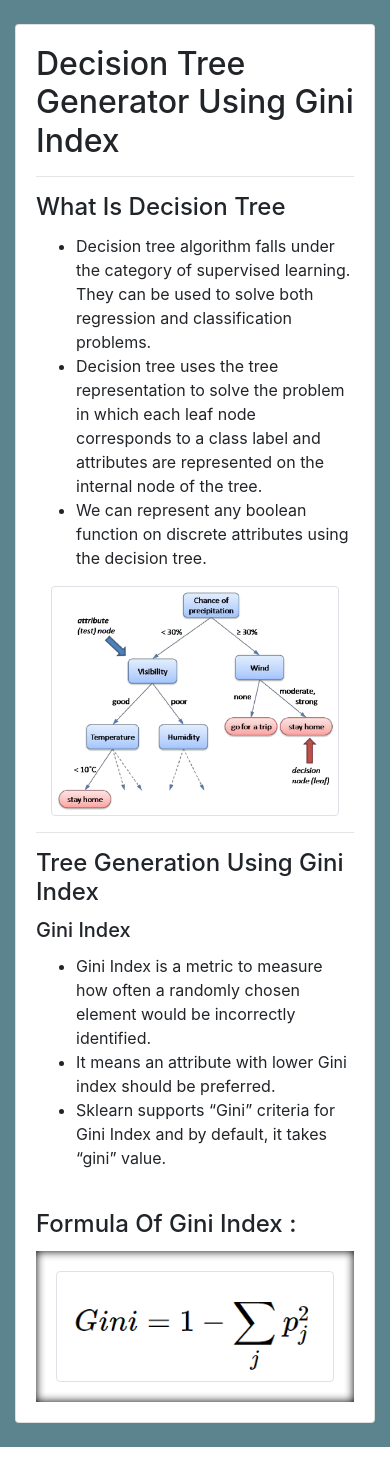
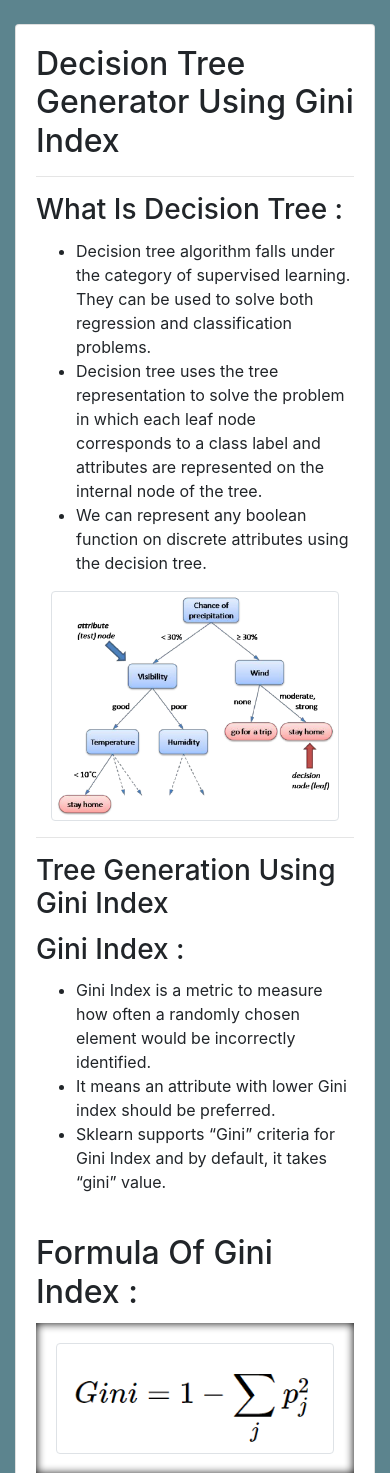
Before and after one commit to maulikb/mining-assignment, a Django app: page / in a window 390 px wide. Shown: the part 56-1529 px from the top of the page. Before the commit the page ends 1503 px from the top, so only its background shows below. Run offline with Django 3.2, Linux system fonts and the light colour scheme; some libraries are stand-ins or nearby versions.

Commit message:
django-responsive2 is added

```diff
--- a/mysite/templates/home.html
+++ b/mysite/templates/home.html
@@ -1,9 +1,51 @@
 {% extends 'base.html' %}
 {% load static %}
 {% block content %}
-  <h2 class="card-title">Decision Tree Generator Using Gini Index</h2>
+{% if device.is_xsmall or device.is_small %}
+  <h4 class="card-title">Decision Tree Generator Using Gini Index</h4>
   <hr>
-  <h4 class="card-title"> What Is Decision Tree</h4>
+  <h5 class="card-title"> What Is Decision Tree :</h5>
+
+  <ul>
+    <li>
+      Decision tree algorithm falls under the category of supervised learning. They can be used to solve both regression and classification problems.
+    </li>
+    <li>
+      Decision tree uses the tree representation to solve the problem in which each leaf node corresponds to a class label and attributes are represented on the internal node of the tree.
+    </li>
+    <li>
+      We can represent any boolean function on discrete attributes using the decision tree.
+    </li>
+  </ul>
+
+  <div class="container" style="text-align:center;">
+      <img src="{% static 'decision-tree.png' %}" class ="img-thumbnail" />
+  </div>
+  <hr>
+
+  <h5 class="card-title">Tree Generation Using Gini Index</h5>
+  <h6 class="card-title">Gini Index :</h6>
+  <ul>
+    <li>
+      Gini Index is a metric to measure how often a randomly chosen element would be incorrectly identified.
+    </li>
+    <li>
+      It means an attribute with lower Gini index should be preferred.
+    </li>
+    <li>
+      Sklearn supports “Gini” criteria for Gini Index and by default, it takes “gini” value.
+    </li>
+  </ul>
+  <br>
+  <h5 class="card-title">Formula Of Gini Index :</h5>
+  <div class="card-body" style="box-shadow:inset 0 0 10px #000000;text-align:center">
+    <img src="{% static 'gini_index.png' %}"  class ="img-thumbnail"/>
+
+  </div>
+  {% elif device.is_medium %}
+  <h3 class="card-title">Decision Tree Generator Using Gini Index</h3>
+  <hr>
+  <h4 class="card-title"> What Is Decision Tree :</h4>
 
   <ul>
     <li>
@@ -23,7 +65,7 @@
   <hr>
 
   <h4 class="card-title">Tree Generation Using Gini Index</h4>
-  <h5 class="card-title">Gini Index</h5>
+  <h5 class="card-title">Gini Index :</h5>
   <ul>
     <li>
       Gini Index is a metric to measure how often a randomly chosen element would be incorrectly identified.
@@ -36,10 +78,51 @@
     </li>
   </ul>
   <br>
-  <h4 class="card-title">Formula Of Gini Index :</h4>
+  <h5 class="card-title">Formula Of Gini Index :</h5>
   <div class="card-body" style="box-shadow:inset 0 0 10px #000000;text-align:center">
     <img src="{% static 'gini_index.png' %}"  class ="img-thumbnail"/>
 
   </div>
+  {% else %}
+  <h2 class="card-title">Decision Tree Generator Using Gini Index</h2>
+  <hr>
+  <h3 class="card-title"> What Is Decision Tree :</h3>
 
+  <ul>
+    <li>
+      Decision tree algorithm falls under the category of supervised learning. They can be used to solve both regression and classification problems.
+    </li>
+    <li>
+      Decision tree uses the tree representation to solve the problem in which each leaf node corresponds to a class label and attributes are represented on the internal node of the tree.
+    </li>
+    <li>
+      We can represent any boolean function on discrete attributes using the decision tree.
+    </li>
+  </ul>
+
+  <div class="container" style="text-align:center;">
+      <img src="{% static 'decision-tree.png' %}" class ="img-thumbnail" />
+  </div>
+  <hr>
+
+  <h3 class="card-title">Tree Generation Using Gini Index</h3>
+  <h3 class="card-title">Gini Index :</h3>
+  <ul>
+    <li>
+      Gini Index is a metric to measure how often a randomly chosen element would be incorrectly identified.
+    </li>
+    <li>
+      It means an attribute with lower Gini index should be preferred.
+    </li>
+    <li>
+      Sklearn supports “Gini” criteria for Gini Index and by default, it takes “gini” value.
+    </li>
+  </ul>
+  <br>
+  <h2 class="card-title">Formula Of Gini Index :</h2>
+  <div class="card-body" style="box-shadow:inset 0 0 10px #000000;text-align:center">
+    <img src="{% static 'gini_index.png' %}"  class ="img-thumbnail"/>
+
+  </div>
+  {% endif %}
 {% endblock %}
```
Also changed, not shown: mysite/settings.py (+38 -1 lines), mysite/templates/upload.html (+8 -14 lines), media/Tree_of_diabetes.png (deleted), media/Tree_of_diabetes_6KEZJH6.png (deleted), media/Tree_of_diabetes_bPjxisN.png (deleted), media/Tree_of_submission.png (deleted), media/Tree_of_submission_JuNFBkv.png (deleted), 6 other files.
